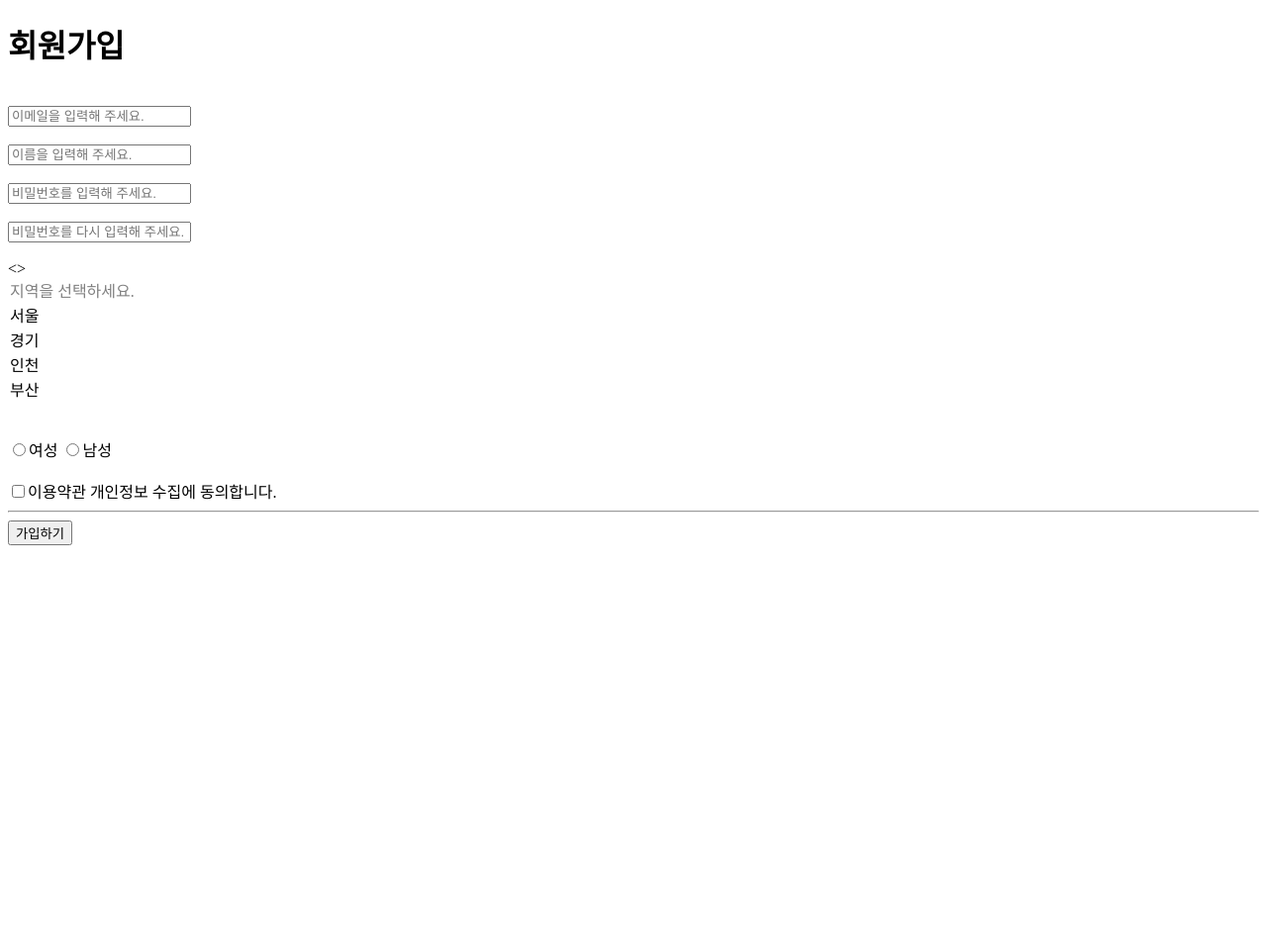
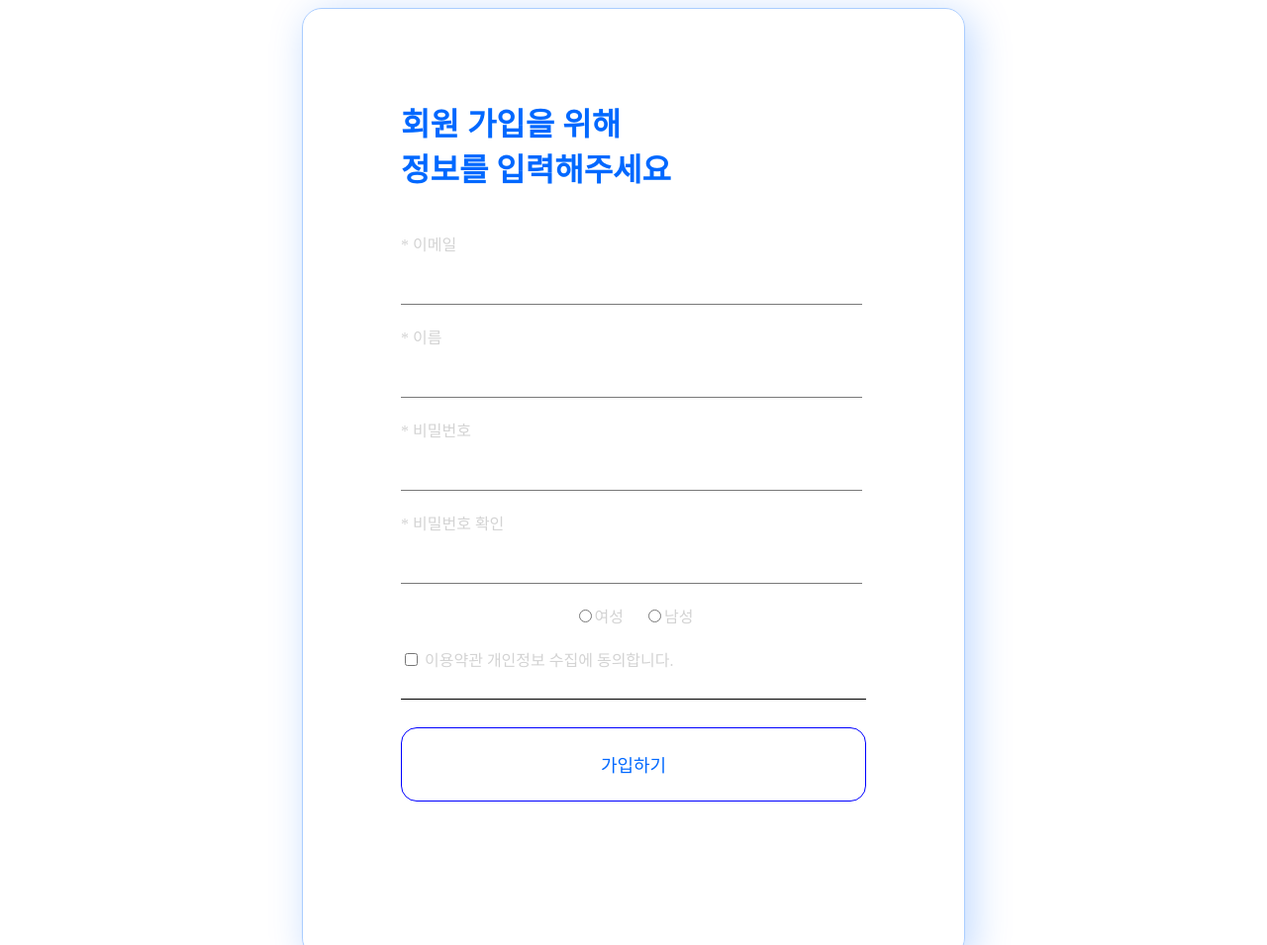
Before and after one commit to SevenfingersStudio/InflearnPrecamp, a plain HTML site: page class/01-html/02-signup.html in a window 1280 px wide. Shown: the top 955 px of the page at 99% size. Before the commit the page ends 800 px from the top, so only its background shows below. Drawn offline with Linux system fonts and the light colour scheme.

Commit message:
css signup 만들기

```diff
--- /dev/null
+++ b/class/01-html/02-signup.css
@@ -0,0 +1,74 @@
+* {
+  box-sizing: border-box;
+}
+
+.pb {
+  min-height: 100vh;
+  display: flex;
+  flex-direction: row;
+  justify-content: center;
+  align-items: center;
+}
+
+.ib {
+  width: 670px;
+  height: 960px;
+  border: 1px solid #aacdff;
+  box-shadow: 7px 7px 39px 0 rgba(0, 104, 255, 0.25);
+  border-radius: 20px;
+  display: flex;
+  flex-direction: row;
+  justify-content: center;
+  align-items: center;
+}
+
+.cb {
+  width: 470px;
+  height: 818px;
+  display: flex;
+  flex-direction: column;
+  gap: 20px;
+}
+
+.title {
+  color: #0068ff;
+}
+
+label {
+  color: lightgray;
+}
+
+.ip_txt {
+  width: 466px;
+  height: 50px;
+  border: none;
+  border-bottom: 1px solid #797979;
+}
+
+.rd_gender {
+  width: 100%;
+  height: 24px;
+  display: flex;
+  flex-direction: row;
+  justify-content: center;
+  align-items: center;
+  gap: 20px;
+}
+
+button {
+  width: 100%;
+  height: 75px;
+  border: 1px solid blue;
+  background-color: white;
+  border-radius: 16px;
+  font-family: "Courier New", Courier, monospace;
+  font-weight: 400;
+  font-size: 18px;
+  color: #0068ff;
+}
+
+hr {
+  width: 100%;
+  border: none;
+  border-top: 1px solid #000000;
+}
--- a/class/01-html/02-signup.html
+++ b/class/01-html/02-signup.html
@@ -2,32 +2,48 @@
 <html lang="ko">
   <head>
     <title>회원가입</title>
+    <link href="./02-signup.css" rel="stylesheet" />
   </head>
   <body>
-    <h1>회원가입</h1>
-    <br />
-    <input type="text" placeholder="이메일을 입력해 주세요." /><br /><br />
-    <input type="text" placeholder="이름을 입력해 주세요." /><br /><br />
-    <input
-      type="password"
-      placeholder="비밀번호를 입력해 주세요."
-    /><br /><br />
-    <input
-      type="password"
-      placeholder="비밀번호를 다시 입력해 주세요."
-    /><br /><br />
-    <>
-      <option disabled="true" selected="true">지역을 선택하세요.</option>
-      <option>서울</option>
-      <option>경기</option>
-      <option>인천</option>
-      <option>부산</option></select
-    ><br /><br />
-    <input type="radio" name="gender" value="female" />여성
-    <input type="radio" name="gender" value="male" />남성<br /><br />
-    <input type="checkbox" />이용약관 개인정보 수집에 동의합니다.<br />
-    <hr />
-    <button>가입하기</button>
-    <!-- <input type="button" value="가입하기" /> -->
+    <div class="pb">
+      <div class="ib">
+        <div class="cb">
+          <h1 class="title">회원 가입을 위해<br />정보를 입력해주세요</h1>
+
+          <label>* 이메일 <input class="ip_txt" type="text" /> </label>
+
+          <div>
+            <label>* 이름 </label>
+            <input class="ip_txt" type="text" />
+          </div>
+          <div>
+            <label>* 비밀번호 </label>
+            <input class="ip_txt" type="password" />
+          </div>
+          <div>
+            <label>* 비밀번호 확인 </label>
+            <input class="ip_txt" type="password" />
+          </div>
+
+          <div class="rd_gender">
+            <label>
+              <input type="radio" name="gender" value="female" />여성
+            </label>
+            <label>
+              <input type="radio" name="gender" value="male" />남성
+            </label>
+          </div>
+
+          <label>
+            <input type="checkbox" /> 이용약관 개인정보 수집에 동의합니다.
+          </label>
+
+          <hr />
+
+          <button>가입하기</button>
+          <!-- <input type="button" value="가입하기" /> -->
+        </div>
+      </div>
+    </div>
   </body>
 </html>
```
Also changed, not shown: class/02-css/01-boxmodel.html (added, +44 -0 lines).
